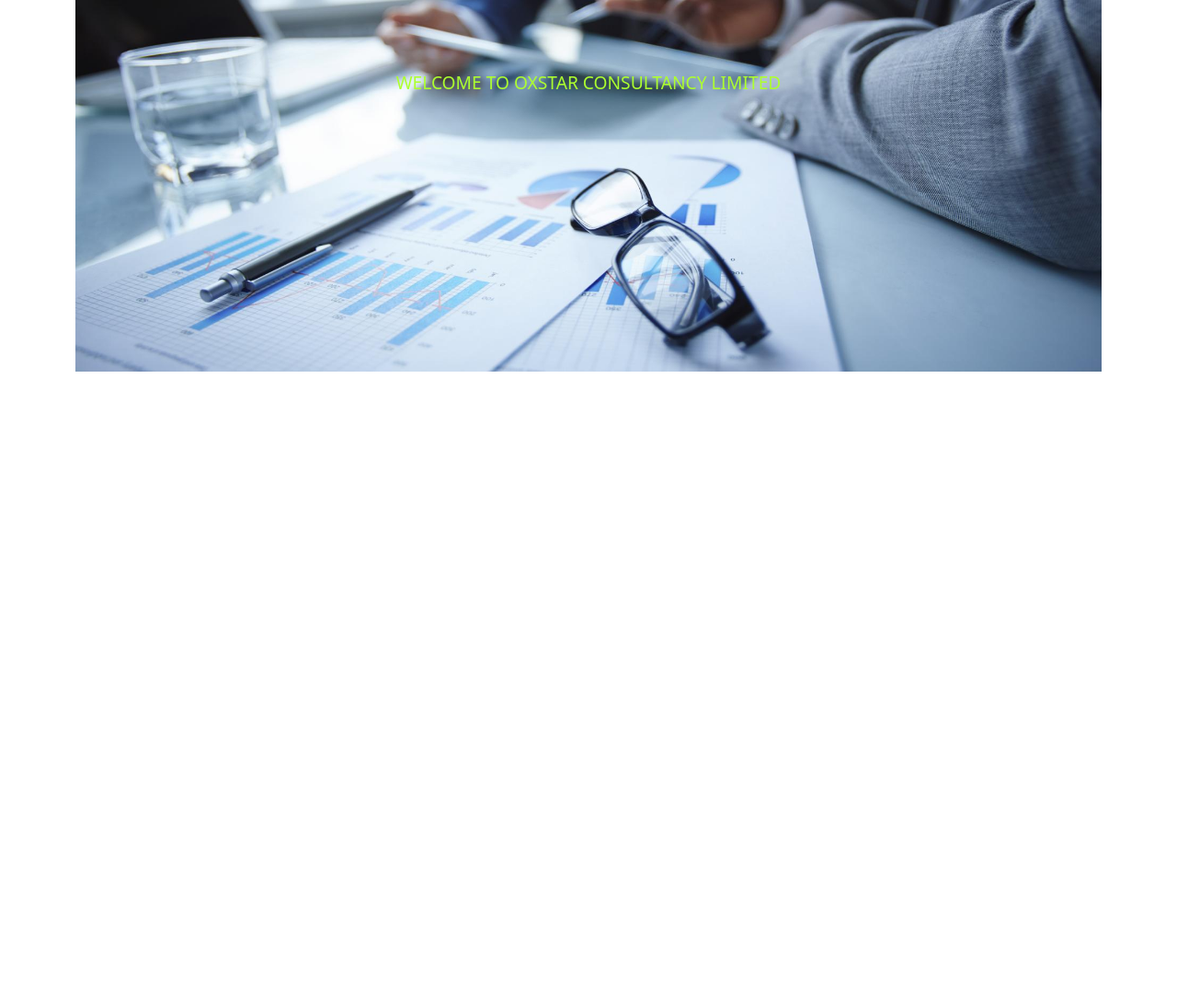
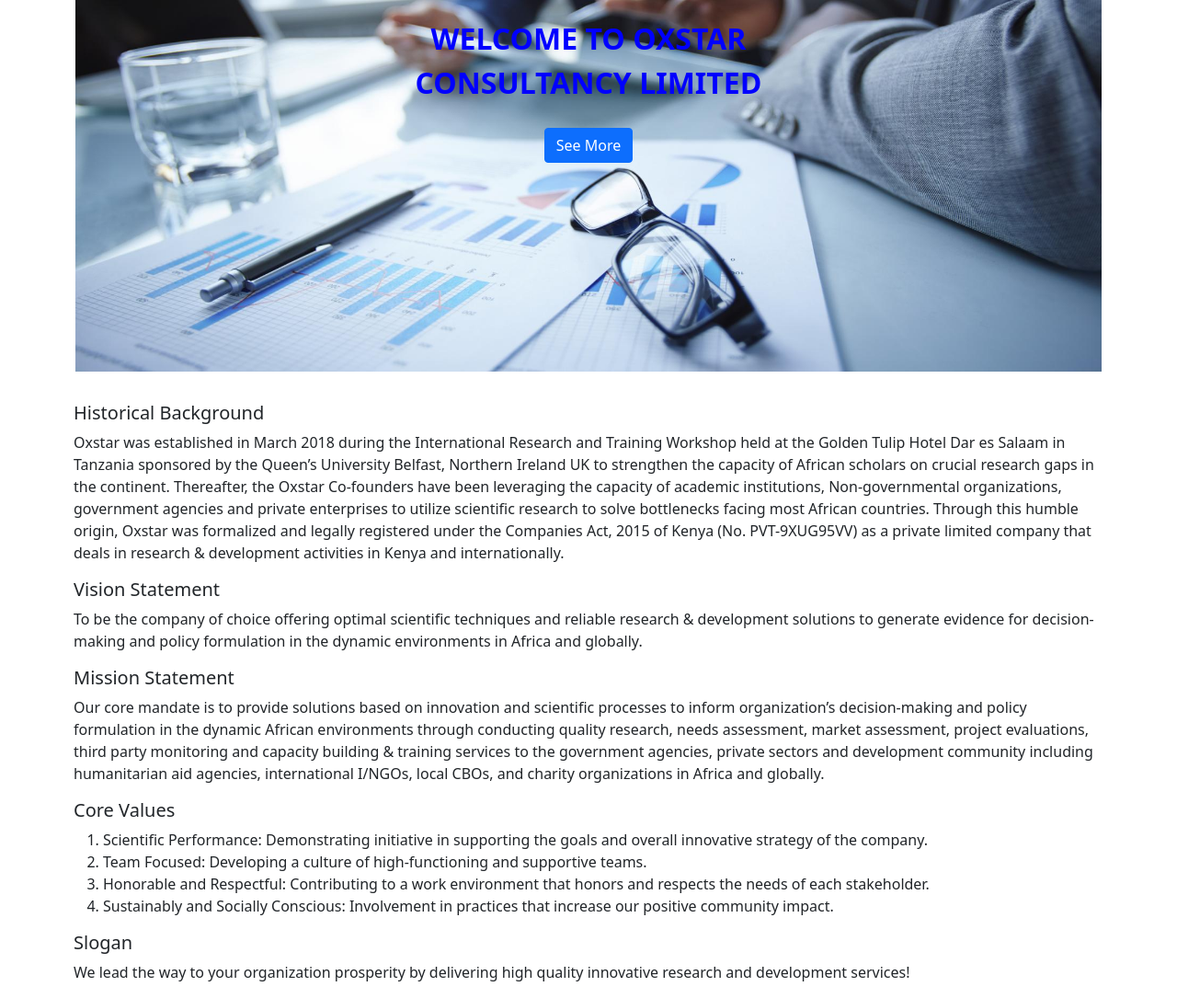
Before and after one commit to obewas/consultancyapp, a plain HTML site: page index.html in a window 1280 px wide. Shown: the part 360-1445 px from the top of the page at 92% size. Before the commit the page ends 800 px from the top, so only its background shows below. Drawn offline with nearby package versions, Linux system fonts and the light colour scheme.

Commit message:
added about menu

```diff
--- a/css/styles.css
+++ b/css/styles.css
@@ -30,7 +30,12 @@
     top: 50%;
     left: 50%;
     transform: translate(-50%, -50%);
-    font-size: larger;
-    color: greenyellow;
+    font-size:xx-large;
+    color:blue;
+    font-weight: bolder;
 
   }
+  .history, .vision, .mission, .values, .slogan {
+      margin-left: 5em;
+      margin-right: 5em;
+  }
--- a/index.html
+++ b/index.html
@@ -44,8 +44,41 @@
           </nav>
           <div class="container">
               <img src="./media/consultancy.jpeg" alt="Oxstar" width="100%">
-              <div class="centered">WELCOME TO OXSTAR CONSULTANCY LIMITED</div>
+              <div class="centered">
+                  <p>WELCOME TO OXSTAR CONSULTANCY LIMITED</p>
+                  <a href="#" class="btn btn-primary">See More</a>
+                </div>
+                <hr>
 
+          </div>
+          <div class="history">
+              <h5>Historical Background</h5>
+              <p>Oxstar was established in March 2018 during the International Research and Training Workshop held at the Golden Tulip Hotel Dar es Salaam in Tanzania sponsored by the Queen’s University Belfast, Northern Ireland UK to strengthen the capacity of African scholars on crucial research gaps in the continent. Thereafter, the Oxstar Co-founders have been leveraging the capacity of academic institutions, Non-governmental organizations, government agencies and private enterprises to utilize scientific research to solve bottlenecks facing most African countries. Through this humble origin, Oxstar was formalized and legally registered under the Companies Act, 2015 of Kenya (No. PVT-9XUG95VV) as a private limited company that deals in research & development activities in Kenya and internationally. </p>
+
+          </div>
+          <div class="vision">
+              <h5>Vision Statement</h5>
+              <p>To be the company of choice offering optimal scientific techniques and reliable research & development solutions to generate evidence for decision-making and policy formulation in the dynamic environments in Africa and globally. </p>
+          </div>
+          <div class="mission">
+              <h5>Mission Statement</h5>
+              <p>Our core mandate is to provide solutions based on innovation and scientific processes to inform organization’s decision-making and policy formulation in the dynamic African environments through conducting quality research, needs assessment, market assessment, project evaluations, third party monitoring and capacity building & training services to the government agencies, private sectors and development community including humanitarian aid agencies, international I/NGOs, local CBOs, and charity organizations in Africa and globally.
+            </p>
+          </div>
+          <div class="values">
+              <h5>Core Values</h5>
+              <ol>
+                  <li>Scientific Performance: Demonstrating initiative in supporting the goals and overall innovative strategy of the company.</li>
+                  <li>Team Focused: Developing a culture of high-functioning and supportive teams.</li>
+                  <li>Honorable and Respectful: Contributing to a work environment that honors and respects the needs of each stakeholder.</li>
+                  <li>Sustainably and Socially Conscious: Involvement in practices that increase our positive community impact.</li>
+              </ol>
+
+          </div>
+          <div class="slogan">
+              <h5>Slogan</h5>
+              <p>We lead the way to your organization prosperity by delivering high quality innovative research and development services!
+            </p>
           </div>
 
 
```
